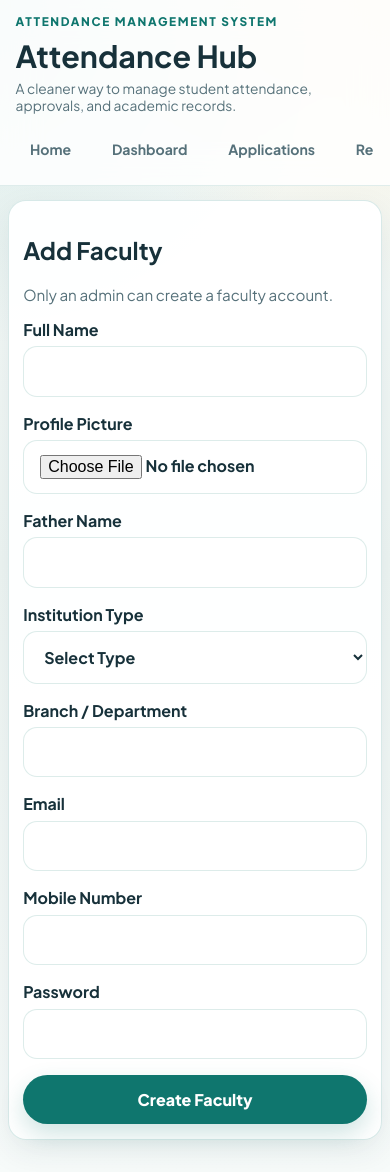
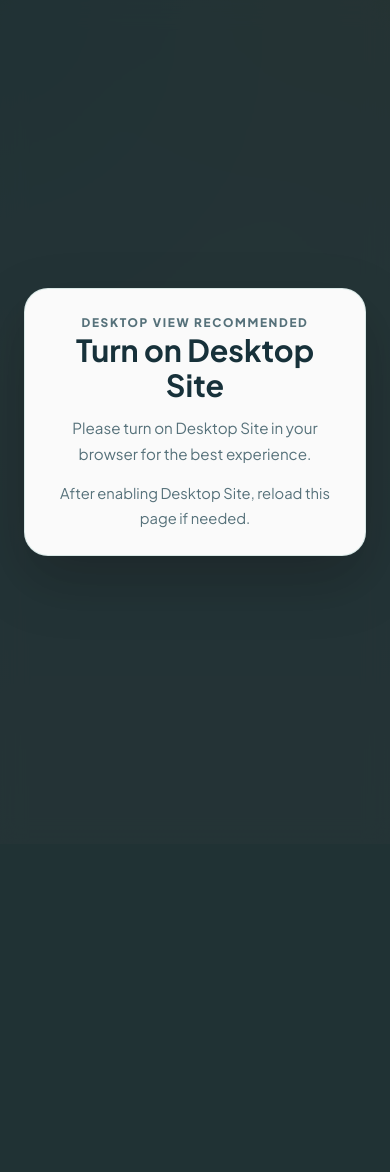
Before and after one commit to Amandiktiya/Attendance-system, a Flask app: page /faculty/add in a window 390 px wide. After the commit the page ends 556 px from the top, so only its background shows below. Run offline with Flask 3, Linux system fonts and the light colour scheme; a user stored in the database is signed in; data comes from the database, SQL or seed files in the repository.

Commit message:
Add files via upload

```diff
--- a/attendance applicaption/attendance_app/static/style.css
+++ b/attendance applicaption/attendance_app/static/style.css
@@ -63,6 +63,27 @@ img {
     clip: rect(0, 0, 0, 0);
     white-space: nowrap;
     border: 0;
+}
+
+.mobile-desktop-notice {
+    display: none;
+}
+
+.mobile-desktop-notice__card h2 {
+    margin: 0 0 0.75rem;
+    font-size: 1.9rem;
+    line-height: 1.15;
+}
+
+.mobile-desktop-notice__card p {
+    margin: 0;
+    color: var(--muted);
+    line-height: 1.7;
+}
+
+.mobile-desktop-notice__hint {
+    margin-top: 0.85rem !important;
+    font-size: 0.92rem;
 }
 
 .site-header {
@@ -1112,6 +1133,38 @@ tbody tr:hover {
 }
 
 @media (max-width: 640px) {
+    .mobile-desktop-notice {
+        position: fixed;
+        inset: 0;
+        z-index: 9999;
+        display: flex;
+        align-items: center;
+        justify-content: center;
+        padding: 1.5rem;
+        background: rgba(7, 24, 28, 0.88);
+        backdrop-filter: blur(12px);
+    }
+
+    .mobile-desktop-notice__card {
+        width: min(100%, 360px);
+        padding: 1.5rem;
+        border-radius: 24px;
+        background: rgba(255, 255, 255, 0.98);
+        border: 1px solid rgba(15, 118, 110, 0.14);
+        box-shadow: 0 24px 60px rgba(0, 0, 0, 0.22);
+        text-align: center;
+    }
+
+    body {
+        overflow: hidden;
+    }
+
+    .site-header,
+    .page-shell {
+        visibility: hidden;
+        pointer-events: none;
+    }
+
     .site-header {
         padding: 1rem 4vw;
     }
--- a/attendance applicaption/attendance_app/templates/base.html
+++ b/attendance applicaption/attendance_app/templates/base.html
@@ -15,6 +15,15 @@
     {% block head_extra %}{% endblock %}
 </head>
 <body>
+    <div class="mobile-desktop-notice" aria-live="polite">
+        <div class="mobile-desktop-notice__card">
+            <p class="eyebrow">Desktop View Recommended</p>
+            <h2>Turn on Desktop Site</h2>
+            <p>Please turn on Desktop Site in your browser for the best experience.</p>
+            <p class="mobile-desktop-notice__hint">After enabling Desktop Site, reload this page if needed.</p>
+        </div>
+    </div>
+
     <header class="site-header">
         <div class="brand-block">
             <p class="eyebrow">Attendance Management System</p>
```
